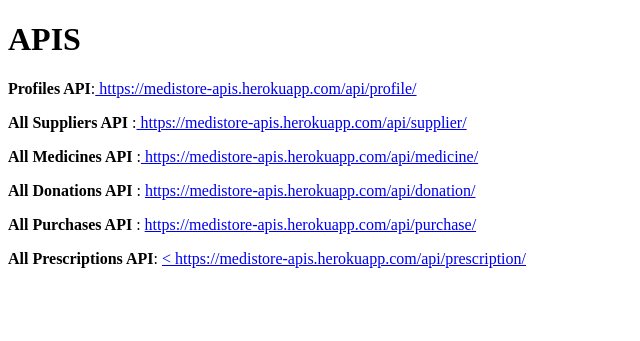
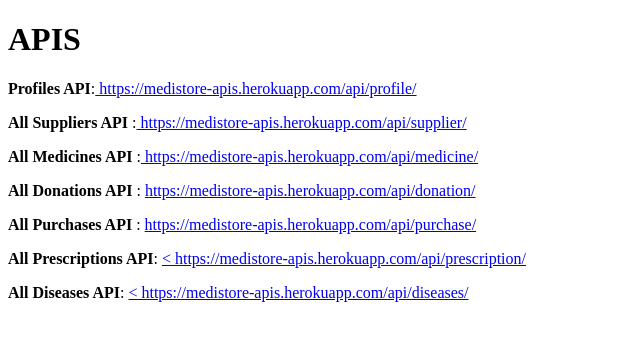
Before and after one commit to isaacmariga/medisite, a Django app: page / in a window 1280 px wide. Shown: the top 341 px of the page, without its empty margins (0-640 px from the left). Run offline with Django 4.2, Linux system fonts and the light colour scheme.

Commit message:
Making changes to models

```diff
--- a/medicine/templates/test.html
+++ b/medicine/templates/test.html
@@ -23,6 +23,9 @@
   <p><b>All Prescriptions API</b>: <a href="/api/prescription/">
       < https://medistore-apis.herokuapp.com/api/prescription/</p>
     </a>
+  <p><b>All Diseases API</b>: <a href="/api/diseases/">
+      < https://medistore-apis.herokuapp.com/api/diseases/</p>
+    </a>
 </body>
 
 </html>
```
